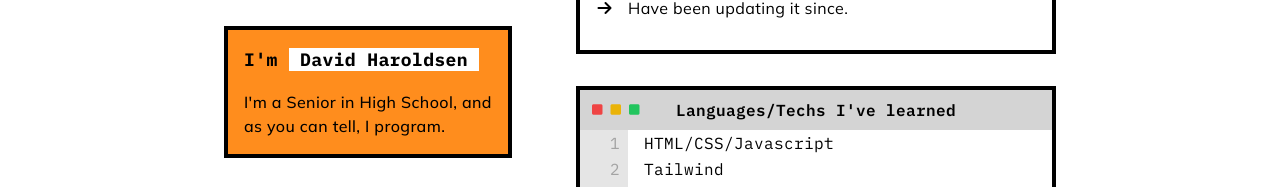
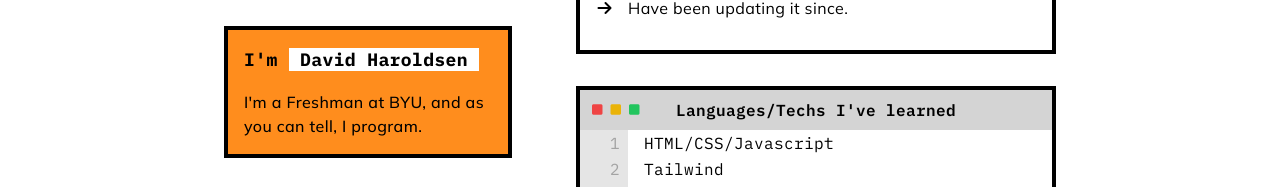
Before and after one commit to Davedude42/svelteofdavid, a SvelteKit app: page /about in a window 1280 px wide. Shown: the part 342-529 px from the top of the page. Built offline with nearby package versions, Linux system fonts and the light colour scheme.

Commit message:
not senior in high school

```diff
--- a/src/routes/about/+page.svelte
+++ b/src/routes/about/+page.svelte
@@ -82,7 +82,7 @@
 			</ThickBlackContent>
 			<ThickBlackContent elementClass="bg-secondary">
 				<p class="font-IBMPlexMono font-bold text-lg">I'm <span class="bg-white">&nbsp;David Haroldsen&nbsp;</span></p>
-				<p class="pt-4 font-medium">I'm a Senior in High School, and as you can tell, I program.</p>
+				<p class="pt-4 font-medium">I'm a Freshman at BYU, and as you can tell, I program.</p>
 			</ThickBlackContent>
 		</div>
 		<div class="flex flex-col gap-8" style="flex: 0 1 30rem; padding-top: 2rem;">
```
